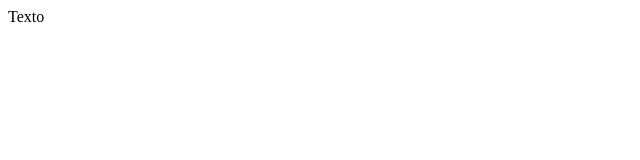
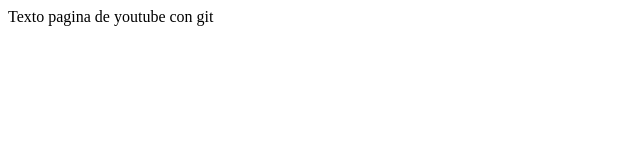
Before and after one commit to Joshuameso/gitprimero, a plain HTML site: page index.html in a window 1280 px wide. Shown: the whole page, without its empty margins (0-640 px from the left). Drawn offline with Linux system fonts and the light colour scheme.

Commit message:
Otro cambio

```diff
--- a/index.html
+++ b/index.html
@@ -1,3 +1,5 @@
 <html>
     Texto
+
+    pagina de youtube con git
 </html>
```
